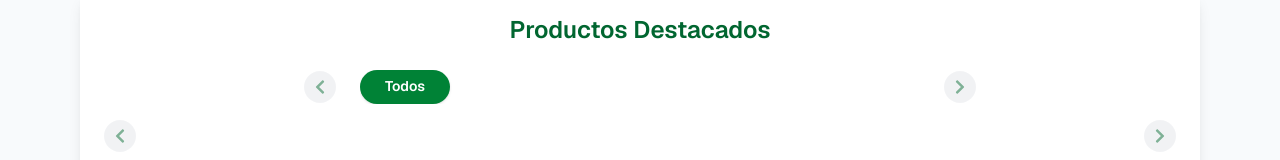
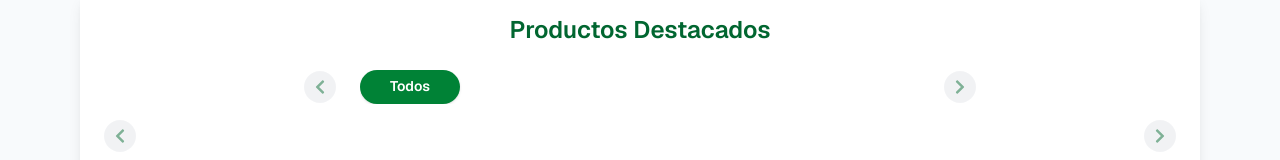
Before and after one commit to CharlyHilasaca/himarket, a Next.js app: page / in a window 1280 px wide. Shown: the part 494-654 px from the top of the page. Built offline with nearby package versions, Linux system fonts and the light colour scheme; no server answers.

Commit message:
mas cambios xd

```diff
--- a/src/app/componentes/home/main/category/category.tsx
+++ b/src/app/componentes/home/main/category/category.tsx
@@ -119,7 +119,7 @@ export default function Category({
                   : "bg-gray-200 text-green-800 hover:bg-green-100"}
                 flex-shrink-0
                 break-words whitespace-normal text-center
-                max-w-[140px] min-w-[90px] min-h-[2.2em] max-h-[2.8em]
+                max-w-[160px] min-w-[100px] min-h-[2.3em] max-h-[2.85em]
               `}
               onClick={() => onSelect && onSelect(cat.name)}
             >
```
